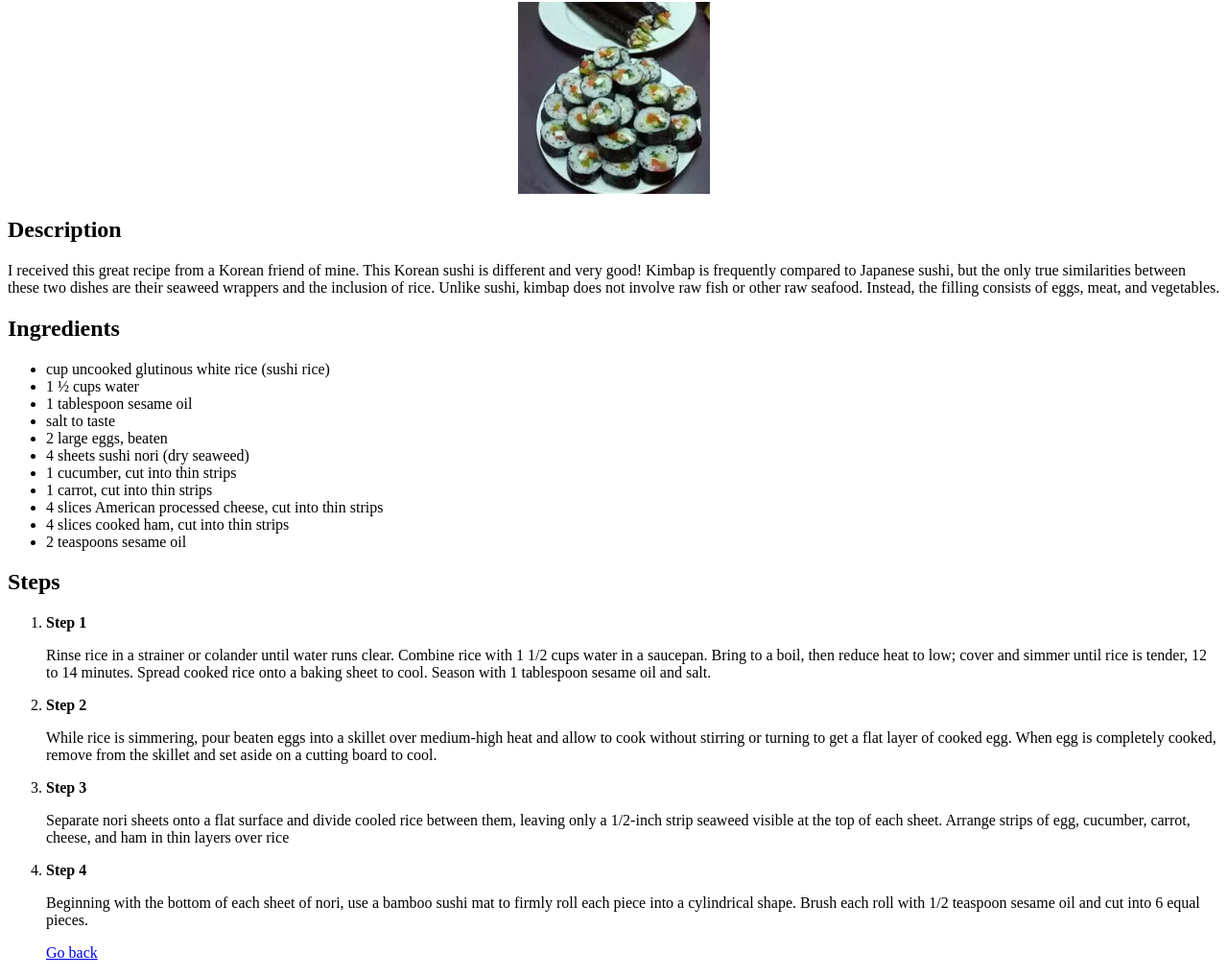
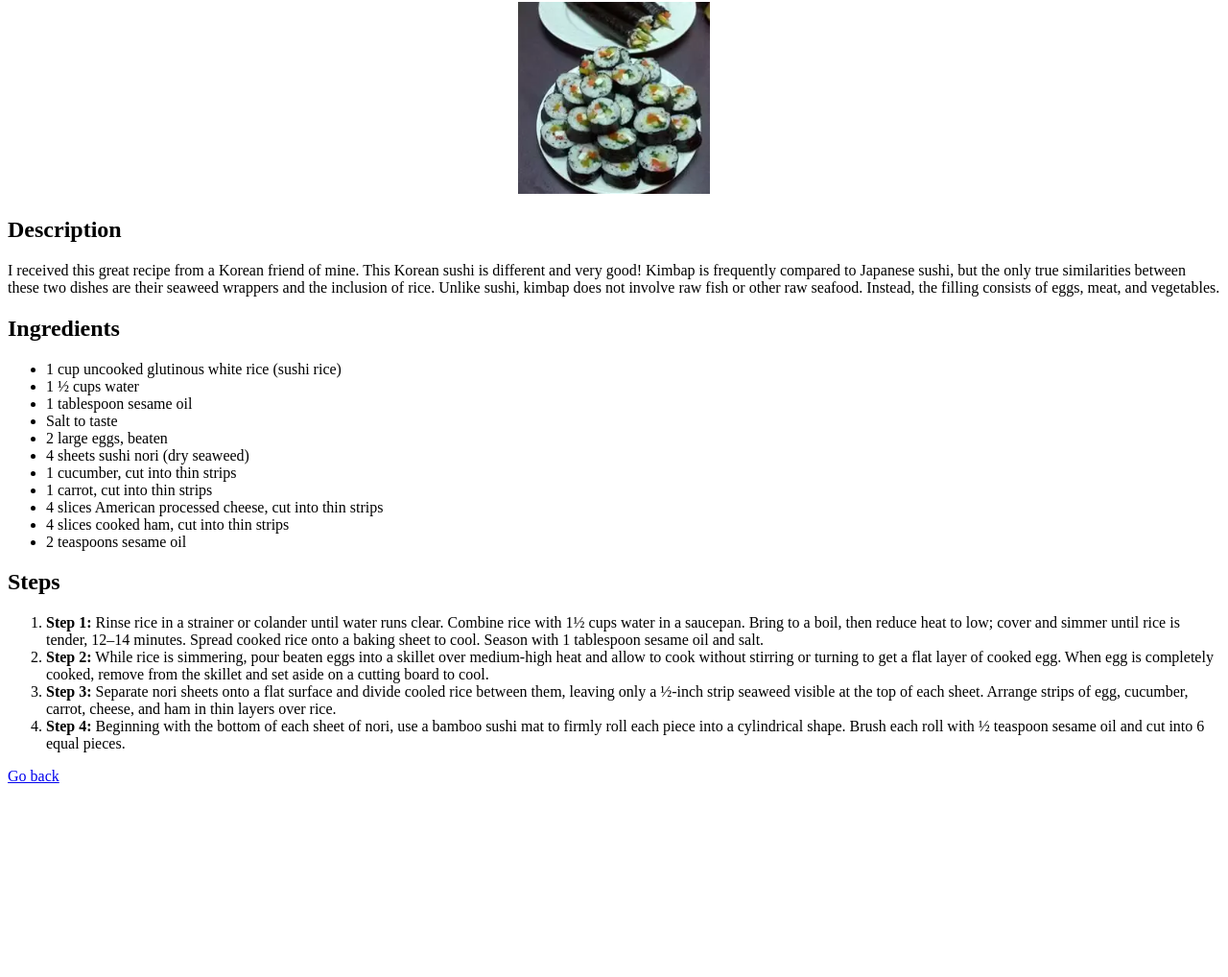
Before and after one commit to JoyTeck296/MyRecipeBook, a plain HTML site: page recipes/kimbap.html in a window 1280 px wide. Shown: the part 78-1096 px from the top of the page at 96% size. After the commit the page ends 912 px from the top, so only its background shows below. Drawn offline with Linux system fonts and the light colour scheme.

Commit message:
fixed recipes/kimbap.html page

```diff
--- a/recipes/kimbap.html
+++ b/recipes/kimbap.html
@@ -5,12 +5,11 @@
   <meta name="viewport" content="width=device-width,initial-scale=1">
   <title>Kimbap (Korean Sushi)</title>
 </head>
-
 <body>
   <h1>Kimbap (Korean Sushi)</h1>
 
   <center>
-          <img src="../asset/Kimbap.jpg" alt="kimbap (korean Sushi)" width="200" >
+    <img src="../asset/Kimbap.jpg" alt="Kimbap (Korean Sushi)" width="200">
   </center>
 
   <h2>Description</h2>
@@ -21,10 +20,10 @@
 
   <h2>Ingredients</h2>
   <ul>
-        <li>cup uncooked glutinous white rice (sushi rice)</li>
+    <li>1 cup uncooked glutinous white rice (sushi rice)</li>
     <li>1 ½ cups water</li>
     <li>1 tablespoon sesame oil</li>
-          <li>salt to taste</li>
+    <li>Salt to taste</li>
     <li>2 large eggs, beaten</li>
     <li>4 sheets sushi nori (dry seaweed)</li>
     <li>1 cucumber, cut into thin strips</li>
@@ -36,20 +35,12 @@
 
   <h2>Steps</h2>
   <ol>
-        <li> <strong>Step 1</strong>
-        <p>Rinse rice in a strainer or colander until water runs clear. Combine rice with 1 1/2 cups water in a saucepan. Bring to a boil, then reduce heat to low; cover and simmer until rice is tender, 12 to 14 minutes. Spread cooked rice onto a baking sheet to cool. Season with 1 tablespoon sesame oil and salt. </p></li>
-        <li> <strong>Step 2</strong>
-        <p>While rice is simmering, pour beaten eggs into a skillet over medium-high heat and allow to cook without stirring or turning to get a flat layer of cooked egg. When egg is completely cooked, remove from the skillet and set aside on a cutting board to cool.</p></li>
-        <li>
-          <strong>Step 3</strong>
-          <p>Separate nori sheets onto a flat surface and divide cooled rice between them, leaving only a 1/2-inch strip seaweed visible at the top of each sheet. Arrange strips of egg, cucumber, carrot, cheese, and ham in thin layers over rice</p>
-        </li>
-        <li>
-          <strong>Step 4</strong>
-          <p>Beginning with the bottom of each sheet of nori, use a bamboo sushi mat to firmly roll each piece into a cylindrical shape. Brush each roll with 1/2 teaspoon sesame oil and cut into 6 equal pieces.</p>
-        </li>
-      <p>
-        <a href="../index.html">Go back</a>
-        </p>
+    <li><strong>Step 1:</strong> Rinse rice in a strainer or colander until water runs clear. Combine rice with 1½ cups water in a saucepan. Bring to a boil, then reduce heat to low; cover and simmer until rice is tender, 12–14 minutes. Spread cooked rice onto a baking sheet to cool. Season with 1 tablespoon sesame oil and salt.</li>
+    <li><strong>Step 2:</strong> While rice is simmering, pour beaten eggs into a skillet over medium-high heat and allow to cook without stirring or turning to get a flat layer of cooked egg. When egg is completely cooked, remove from the skillet and set aside on a cutting board to cool.</li>
+    <li><strong>Step 3:</strong> Separate nori sheets onto a flat surface and divide cooled rice between them, leaving only a ½-inch strip seaweed visible at the top of each sheet. Arrange strips of egg, cucumber, carrot, cheese, and ham in thin layers over rice.</li>
+    <li><strong>Step 4:</strong> Beginning with the bottom of each sheet of nori, use a bamboo sushi mat to firmly roll each piece into a cylindrical shape. Brush each roll with ½ teaspoon sesame oil and cut into 6 equal pieces.</li>
+  </ol>
+
+  <p><a href="../index.html">Go back</a></p>
 </body>
 </html>
```
Lines whose indentation alone changed are shown as unchanged.
